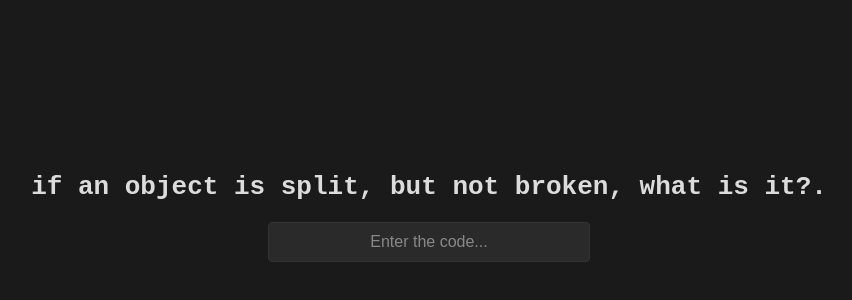
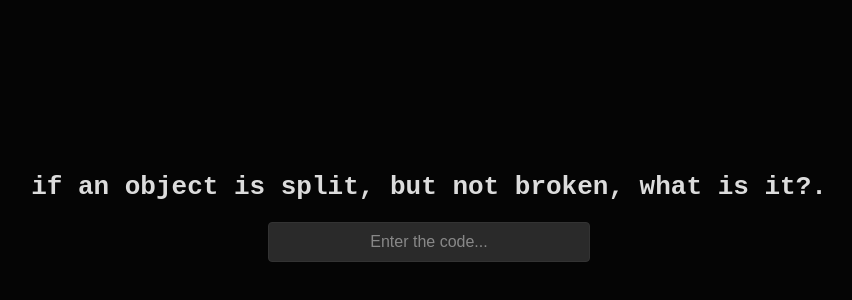
Before and after one commit to WarriorEXE/puzzle_01, a plain HTML site: page index.html in a window 1280 px wide. Shown: the part 192-492 px from the top of the page, without its empty margins (211-1063 px from the left). Drawn offline with Linux system fonts and the light colour scheme.

Commit message:
Update index.html

```diff
--- a/index.html
+++ b/index.html
@@ -7,7 +7,7 @@
     body {
       margin: 0;
       height: 100vh;
-      background: #1a1a1a; /* dark dark grey */
+      background: #050505; /* dark dark grey */
       color: #e0e0e0;
       font-family: monospace;
       display: flex;
```
